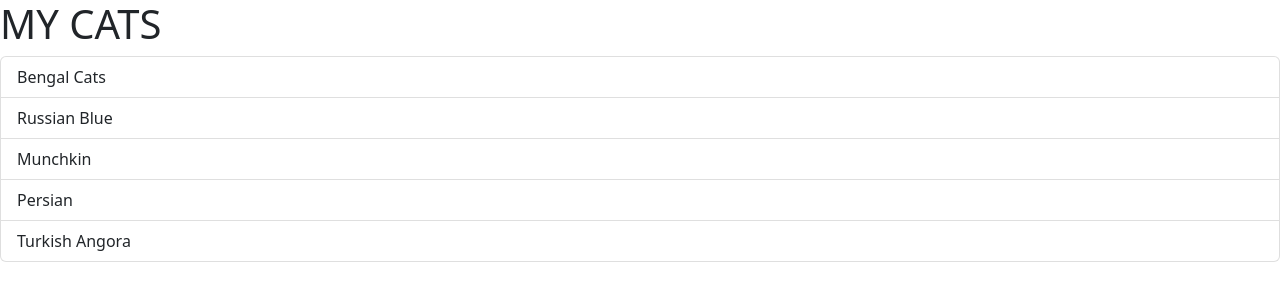
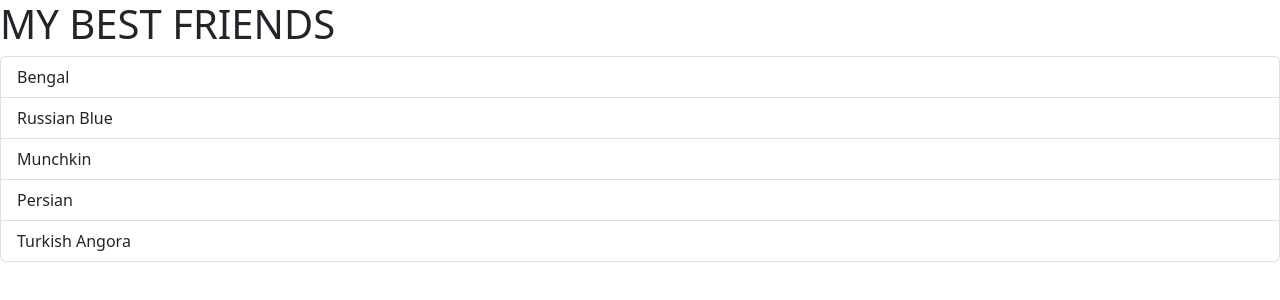
Before and after one commit to Maheshinav/React-Typescript-first, a React (Vite) app in the folder component1/: page / in a window 1280 px wide. Shown: the top 300 px of the page. Built offline with nearby package versions, Linux system fonts and the light colour scheme.

Commit message:
Finish the component List Group

```diff
--- a/component1/src/App.tsx
+++ b/component1/src/App.tsx
@@ -3,9 +3,16 @@ import ListGroup from './components/ListGroup';
 
 
 function App() {
+  let cats = [
+		"Bengal",
+		"Russian Blue",
+		"Munchkin",
+		"Persian",
+		"Turkish Angora",
+	];
   return (
     <div>
-           <ListGroup/>
+           <ListGroup cats={cats}  heading="MY BEST FRIENDS"/>
      </div>
   );
 
--- a/component1/src/components/ListGroup.tsx
+++ b/component1/src/components/ListGroup.tsx
@@ -1,18 +1,16 @@
 import { useState } from "react";
+interface Props{
+    cats:string[];
+    heading:string;
+}
 
-function ListGroup() {
-	let cats = [
-		"Bengal Cats",
-		"Russian Blue",
-		"Munchkin",
-		"Persian",
-		"Turkish Angora",
-	];
-    const [selectedIndex, setSelectedIndex] = useState (-1);
-    const [name, setName]= useState("")
+function ListGroup( {cats,heading}:Props) {
+
+	const [selectedIndex, setSelectedIndex] = useState(-1);
+	const [name, setName] = useState("");
 	return (
 		<>
-			<h1>MY CATS</h1>
+			<h1>{heading}</h1>
 			<ul className="list-group">
 				{cats.map((cat, index) => (
 					<li
@@ -23,7 +21,7 @@ function ListGroup() {
 						}
 						key={cat}
 						onClick={() => {
-							setSelectedIndex (index);
+							setSelectedIndex(index);
 						}}
 					>
 						{cat}
```
Also changed, not shown: component1/src/components/Alert.tsx (added).
